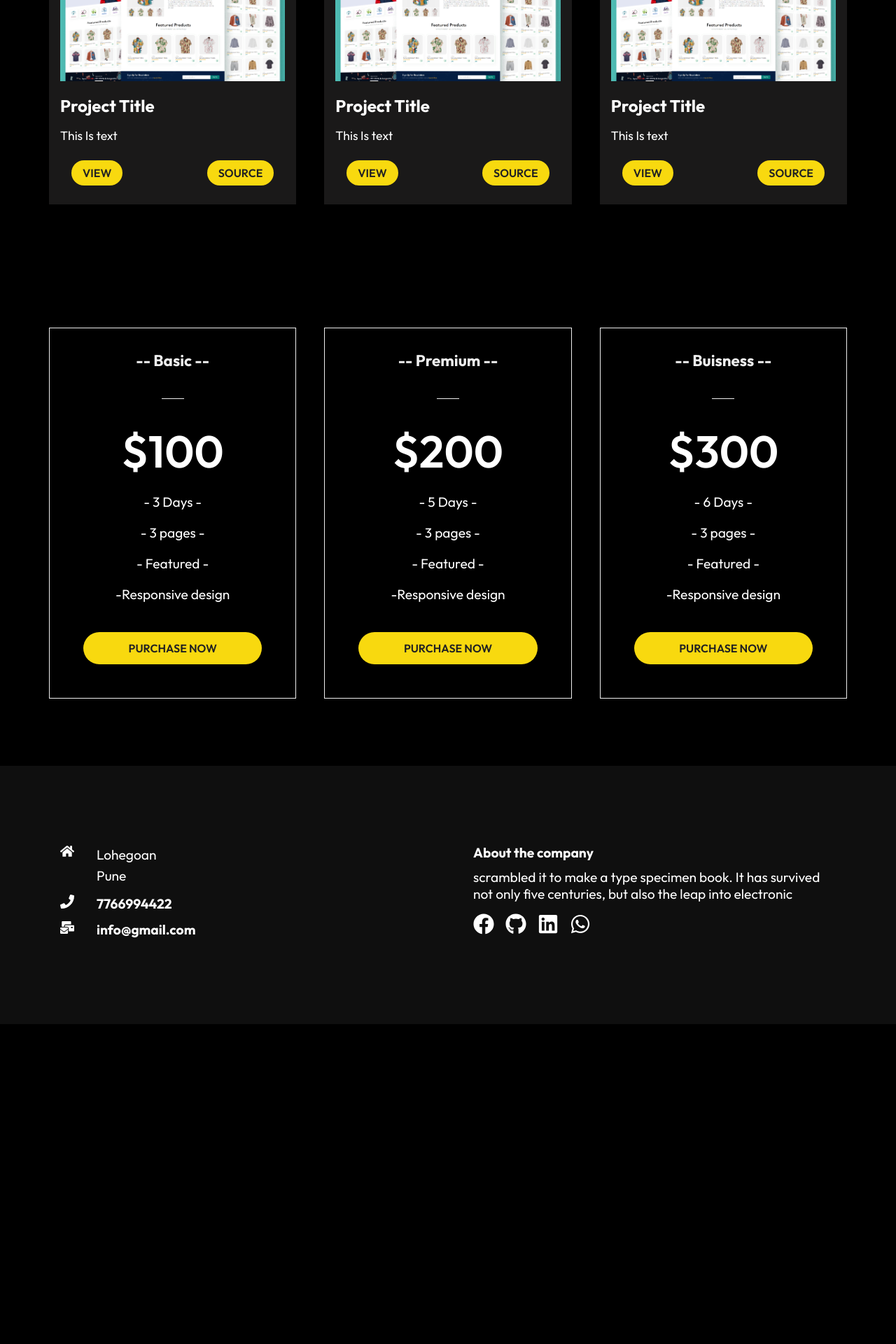
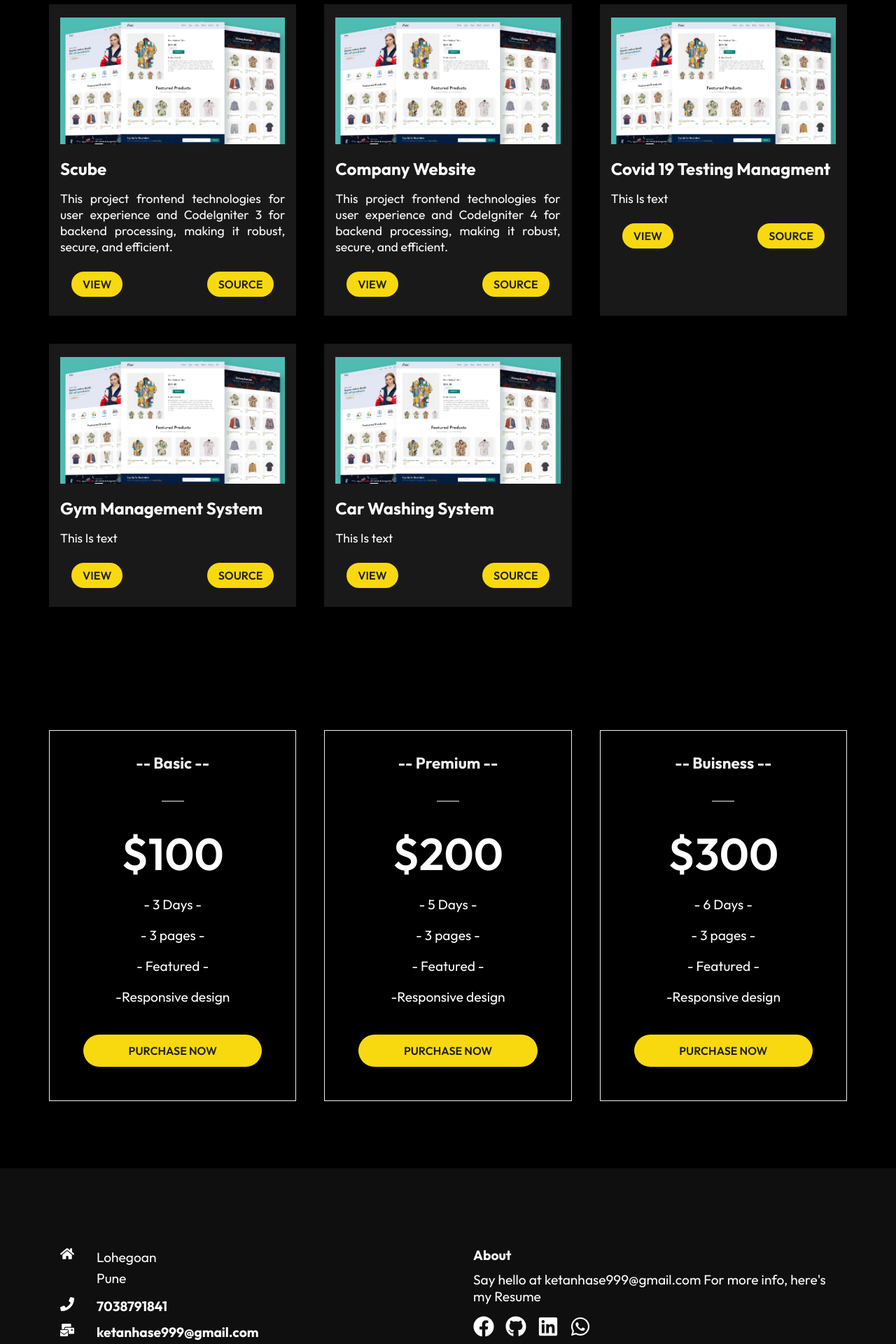
Before and after one commit to KetanHase/Portfolio, a React (Create React App) app: page /project in a window 1280 px wide. Shown: the part 700-2620 px from the top of the page at 70% size. Before the commit the page ends 2163 px from the top, so only its background shows below. Built offline with nearby package versions, Linux system fonts and the light colour scheme.

Commit message:
Updated details

```diff
--- a/src/component/AboutContent.tsx
+++ b/src/component/AboutContent.tsx
@@ -9,9 +9,9 @@ const AboutContent: React.FC = () => {
   return (
     <div className='about'>
       <div className='left'>
-       <h1>Who I AM?</h1>
-       <p>A Web Designer / Developer.</p>
-       <p>aa</p>
+       <h1>Ketan Hase </h1>
+       <p>I am a Fullstack Developer based in Pune. Has Computer Science background.</p>
+       <p>I am a Fullstack Developer based in Pune looking for exciting opportunities. Has Computer Science background. Likes to focus on accessibility when developing. Passionate and curious about solving problems. Currently, I’m exploring Reactjs, Webflow and a bit of Designing. While I am not programming, I enjoy playing Cricket, travelling and listening lofi songs. Learning more to improve skill.</p>
        <Link to="/contact">
        <button className='btn'>Contact</button>
         </Link>
@@ -24,9 +24,9 @@ const AboutContent: React.FC = () => {
             <li><strong>Email:</strong> ketanhase999@gmail.com</li>
             <li><strong>Phone:</strong> + 91 7038791841</li>
             <li><strong>Skype:</strong> Ketan Hase </li>
-            <li><strong>Address:</strong> Perment-SANGAMNER  rrrrrrrrr </li>
+            <li><strong>Address:</strong> Perment-SANGAMNER    </li>
             <li className="indent">
-              &nbsp;&nbsp;&nbsp;&nbsp;&nbsp;  TEMP-PUNE MAHARASHTRA rrrrrrrrrrrrrrrrrrrrr</li>
+              &nbsp;&nbsp;&nbsp;&nbsp;&nbsp;  TEMP-PUNE MAHARASHTRA  </li>
 
 
           </ul>
--- a/src/component/Footer.tsx
+++ b/src/component/Footer.tsx
@@ -18,7 +18,7 @@ const Footer: React.FC = () => {
           <div className='phone'>
           <h4>  <FaPhone size={20} style={{color:"#fff",
               marginRight: "2rem" }} />
-               7766994422
+               7038791841
                </h4>
           </div>
           <div className='email'>
@@ -27,23 +27,23 @@ const Footer: React.FC = () => {
             size={20}
             style={{color:"#fff",
               marginRight: "2rem" }} />
-                info@gmail.com
+                ketanhase999@gmail.com
             </h4>
           </div>
 
         </div>
         <div className='right'>
-          <h4>About the company</h4>
-          <p> scrambled it to make a type specimen book. It has survived not only five centuries, but also the leap into electronic</p>
+          <h4>About</h4>
+          <p> Say hello at ketanhase999@gmail.com For more info, here's my Resume</p>
           <div className='social'>
           <FaFacebook size={30} style={{color:"#fff",
               marginRight: "1rem" }} />
-            <FaGithub size={30} style={{color:"#fff",
-            marginRight: "1rem" }} />
-            <FaLinkedin size={30} style={{color:"#fff",
-            marginRight: "1rem" }} />
-            <FaWhatsapp size={30} style={{color:"#fff",
-              marginRight: "1rem" }} />
+            <a href='https://github.com/KetanHase' target="_blank"><FaGithub size={30} style={{color:"#fff",
+            marginRight: "1rem" }} /></a>
+            <a href='www.linkedin.com/in/ketan-hase-8230aa2aa' target="_blank"><FaLinkedin size={30} style={{color:"#fff",
+            marginRight: "1rem" }} /></a>
+            <a href="https://wa.me/7038791841?text=Hello" target="_blank"rel="noopener noreferrer"><FaWhatsapp size={30} style={{color:"#fff",
+              marginRight: "1rem" }} /></a>
           </div>
           </div>
       </div>
@@ -51,11 +51,12 @@ const Footer: React.FC = () => {
         <ul>
           <li><a href='#' target="_blank"><FaFacebook size={30} style={{color:"#fff",
               marginRight: "1rem" }} /></a></li>
-          <li><a href='#' target="_blank"><FaGithub size={30} style={{color:"#fff",
+          <li><a href='https://github.com/KetanHase' target="_blank"><FaGithub size={30} style={{color:"#fff",
             marginRight: "1rem" }} /></a></li>
-          <li><a href='#' target="_blank"><FaLinkedin size={30} style={{color:"#fff",
+          <li><a href='www.linkedin.com/in/ketan-hase-8230aa2aa' target="_blank"><FaLinkedin size={30} style={{color:"#fff",
             marginRight: "1rem" }} /></a></li>
-          <li><a href='#' target="_blank"><FaWhatsapp size={30} style={{color:"#fff",
+          <li><a href="https://wa.me/7038791841?text=Hello" target="_blank"rel="noopener noreferrer">
+          <FaWhatsapp size={30} style={{color:"#fff",
               marginRight: "1rem" }} /></a></li>
         </ul>
 
--- a/src/component/HeroImg.tsx
+++ b/src/component/HeroImg.tsx
@@ -12,8 +12,8 @@ const HeroImg: React.FC = () => {
        src={INTRBG} alt="A Home background"  />
       </div>
       <div className="content">
-        <p>HI, I'M A FREELANCER</p>
-        <h1>React Developer</h1>
+        <p>HI, I'M A KETAN HASE </p>
+        <h1>Full Stack Developer</h1>
         <div>
         <a href="/pdf/KETAN_HASE_7038791841.pdf" target="_blank" className="btn" rel="noopener noreferrer" >Download My Cv</a>
 
--- a/src/component/Navbar.css
+++ b/src/component/Navbar.css
@@ -3,11 +3,17 @@
     justify-content: space-between;
     align-items: center;
     padding: 1rem;
-    position: fixed;
+    /*position: fixed;*/
     width: 100%;
     height: 90px;
-    z-index: 10;
+    /*z-index: 10; */
 
+    position: sticky; /* Makes the navbar sticky */
+    top: 0; /* Sticks it to the top of the viewport */
+    width: 100%; /* Ensures it spans the full width */
+   /* background-color: transparent;  Adjust as needed */
+    z-index: 999; /* Keeps it above other elements */
+    /*transition: background-color 0.3s ease-in-out; */
 
 }
 .header h3{
--- a/src/component/Navbar.tsx
+++ b/src/component/Navbar.tsx
@@ -17,7 +17,7 @@ const Navbar: React.FC = () => {
     }
   };
 
-  window.addEventListener("scroll", changeColor);
+  //window.addEventListener("scroll", changeColor);
 
   return (
 
--- a/src/component/WorkCard.tsx
+++ b/src/component/WorkCard.tsx
@@ -11,10 +11,44 @@ const WorkCard: React.FC = () => {
     <div className="work-container">
         <h1 className="project-heading">Projects</h1>
         <div className="project-container">
+
         <div className="project-card">
                 <img src={Project1} alt="Project 1 thumbnail" />
-                <h2 className="project-title">Project Title</h2>
+                    <h2 className="project-title">Scube</h2>
+                    <div className="pro-details">
+                        <p> This project frontend technologies for user experience and CodeIgniter 3 for backend processing, making it robust, secure, and efficient.</p>
+                        <div className="pro-btns">
+                                <NavLink to="https://s3dist.in/" target="_blank"className="btn">
+                                    View
+                                </NavLink>
+                                <NavLink to="#" className="btn">
+                                Source
+                                </NavLink>
+                        </div>
+                    </div>
+            </div>
+
+            <div className="project-card">
+            <img src={Project1} alt="Project 1 thumbnail" />
+                <h2 className="project-title">Company Website</h2>
                 {/*<h3 className="project-date">Sep 2024</h3>*/}
+                <div className="pro-details">
+                <p> This project frontend technologies for user experience and CodeIgniter 4 for backend processing, making it robust, secure, and efficient.</p>
+                        <div className="pro-btns">
+                            <NavLink to="url.com" className="btn">
+                                View
+                            </NavLink>
+                            <NavLink to="url.com" className="btn">
+                               Source
+                            </NavLink>
+                      </div>
+                </div>
+
+            </div>
+
+            <div className="project-card">
+                <img src={Project1} alt="Project 1 thumbnail" />
+                    <h2 className="project-title">Covid 19 Testing Managment</h2>
                     <div className="pro-details">
                         <p> This Is text</p>
                         <div className="pro-btns">
@@ -26,27 +60,12 @@ const WorkCard: React.FC = () => {
                                 </NavLink>
                         </div>
                     </div>
+            </div>
 
-            </div>
+
             <div className="project-card">
                 <img src={Project1} alt="Project 1 thumbnail" />
-                <h2 className="project-title">Project Title</h2>
-                <div className="pro-details">
-                    <p> This Is text</p>
-                      <div className="pro-btns">
-                            <NavLink to="url.com" className="btn">
-                                View
-                            </NavLink>
-                            <NavLink to="url.com" className="btn">
-                               Source
-                            </NavLink>
-                      </div>
-                </div>
-
-            </div>
-            <div className="project-card">
-            <img src={Project1} alt="Project 1 thumbnail" />
-                <h2 className="project-title">Project Title</h2>
+                    <h2 className="project-title">Gym Management System</h2>
                     <div className="pro-details">
                         <p> This Is text</p>
                         <div className="pro-btns">
@@ -61,6 +80,24 @@ const WorkCard: React.FC = () => {
 
             </div>
 
+            <div className="project-card">
+                <img src={Project1} alt="Project 1 thumbnail" />
+                    <h2 className="project-title">Car Washing System</h2>
+                    <div className="pro-details">
+                        <p> This Is text</p>
+                        <div className="pro-btns">
+                                <NavLink to="url.com" className="btn">
+                                    View
+                                </NavLink>
+                                <NavLink to="url.com" className="btn">
+                                Source
+                                </NavLink>
+                        </div>
+                    </div>
+            </div>
+
+
+
 
         </div>
 
--- a/src/routes/Home.tsx
+++ b/src/routes/Home.tsx
@@ -3,6 +3,8 @@ import Navbar from '../component/Navbar';
 import HeroImg from '../component/HeroImg';
 import Footer from '../component/Footer';
 import WorkCard from '../component/WorkCard';
+import AboutContent from '../component/AboutContent';
+import Certification from '../component/Certification';
 
 const Home: React.FC = () => {
   return (
@@ -11,6 +13,8 @@ const Home: React.FC = () => {
        <Navbar />
        <HeroImg />
        <WorkCard />
+       <AboutContent />
+       <Certification />
        <Footer />
     </div>
   );
```
Also changed, not shown: src/component/Expertise.tsx (+8 -8 lines). Lines whose indentation alone changed are shown as unchanged.
